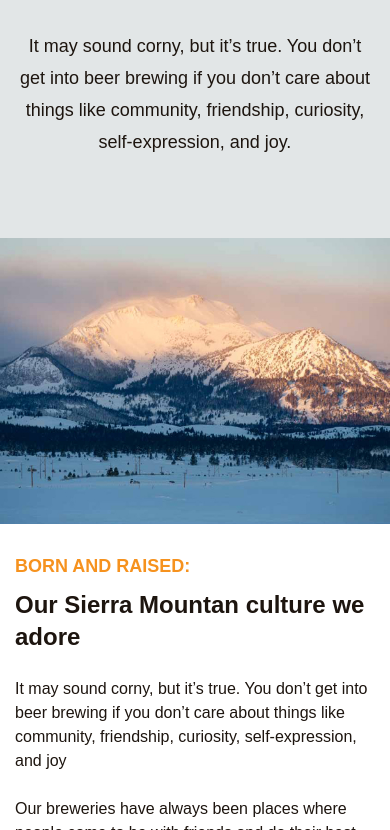
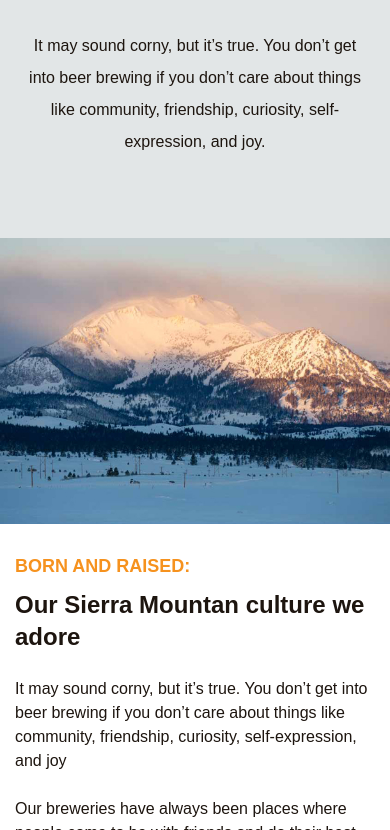
Before and after one commit to fairyspirit/worktest, a website: page index.html in a window 390 px wide. Shown: the part 1769-2599 px from the top of the page. Drawn offline with Linux system fonts and the light colour scheme; some packages are replaced by stand-ins of ours.

Commit message:
video content mobile font size

```diff
--- a/scss/style.scss
+++ b/scss/style.scss
@@ -395,6 +395,9 @@
 			margin-bottom: 40px;
 			p {
 			@include maintext();
+			@media screen and (max-width:800px){
+				font-size: 16px;
+			}
 			}
 		}
 	}
```
Also changed, not shown: css/style.css.
